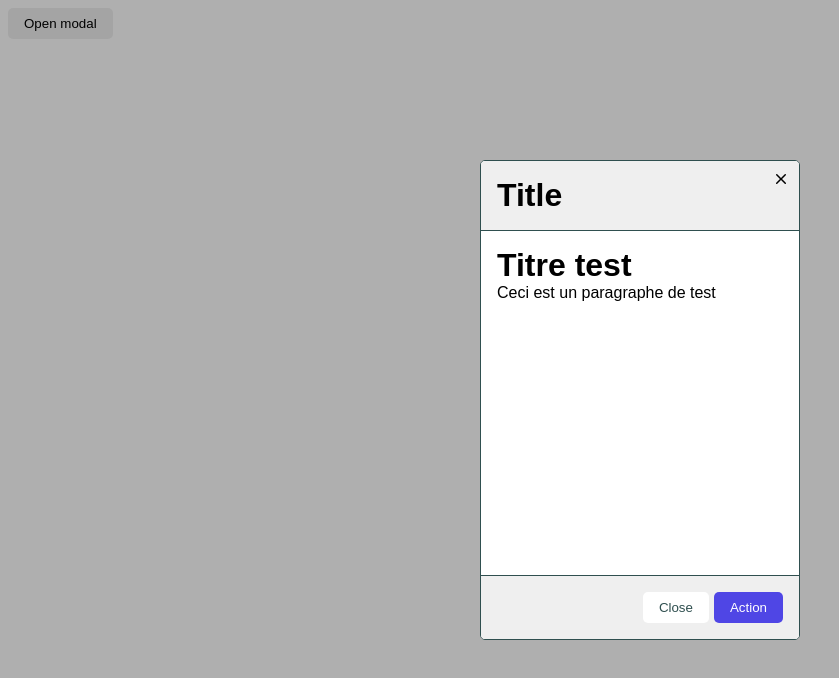
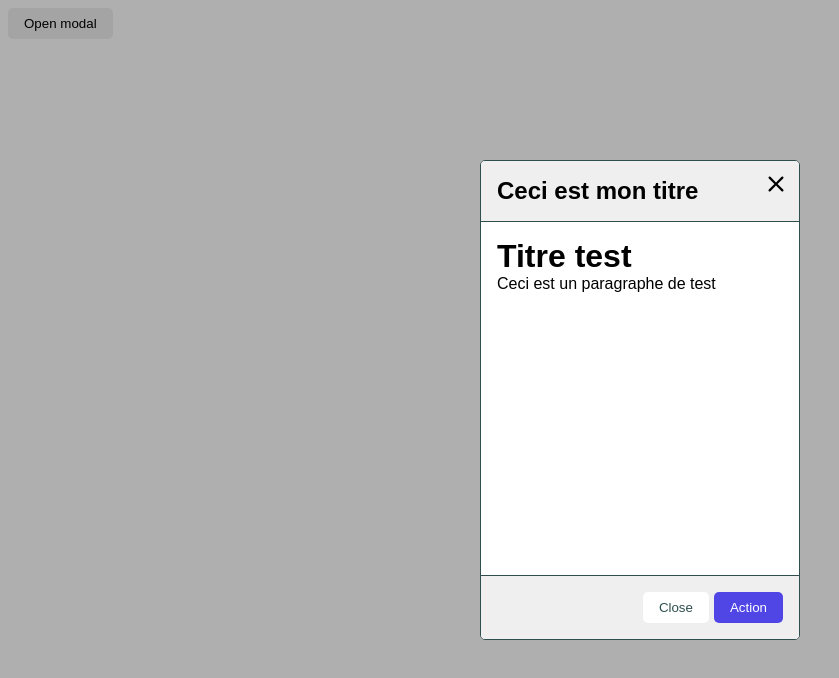
Before and after one commit to floriansimunek/react-modal, a React (Vite) app: page / in a window 1280 px wide. Both pictures are taken after a click on the button "Open modal". Shown: the top 678 px of the page, without its empty margins (0-839 px from the left). Built offline with nearby package versions, Linux system fonts and the light colour scheme.

Commit message:
✨ Feature#21 add title prop (#26)
* 🏷️ Add types

* ✨ Add Title prop

* 📝 Add README documentation

* ✅ Add tests

* 📝 Fix README

```diff
--- a/src/App.tsx
+++ b/src/App.tsx
@@ -4,7 +4,7 @@ import '@components/index.css';
 const App = () => {
   return (
     <div className="App">
-      <Modal>
+      <Modal title="Ceci est mon titre">
         <h1>Titre test</h1>
         <p>Ceci est un paragraphe de test</p>
       </Modal>
--- a/src/components/Dialog/index.scss
+++ b/src/components/Dialog/index.scss
@@ -34,7 +34,7 @@
       border-bottom: 1px solid var(--rm-darkgray);
 
       &-title {
-        font-size: 2rem;
+        font-size: 1.5rem;
         padding: 1rem;
         font-weight: bold;
       }
--- a/src/components/Dialog/index.tsx
+++ b/src/components/Dialog/index.tsx
@@ -3,7 +3,7 @@ import DialogButton from '@components/DialogButton';
 import { DialogProps } from '@types';
 import './index.scss';
 
-const Dialog: React.FC<DialogProps> = ({ children, onClick }) => {
+const Dialog: React.FC<DialogProps> = ({ children, onClick, title }) => {
   return (
     <div
       className="modal__container"
@@ -12,7 +12,7 @@ const Dialog: React.FC<DialogProps> = ({ children, onClick }) => {
     >
       <div className="modal__dialog" data-testid="modal__dialog">
         <div className="modal__dialog--header">
-          <p className="modal__dialog--header-title">Title</p>
+          <p className="modal__dialog--header-title">{title}</p>
           <CloseIcon onClick={onClick} />
         </div>
         <div className="modal__dialog--body">{children}</div>
--- a/src/components/Modal/index.scss
+++ b/src/components/Modal/index.scss
@@ -14,8 +14,8 @@
     align-items: center;
 
     .modal--icon {
-      width: 20px;
-      height: 20px;
+      width: 30px;
+      height: 30px;
     }
   }
 }
--- a/src/components/Modal/index.tsx
+++ b/src/components/Modal/index.tsx
@@ -4,12 +4,14 @@ import { ModalProps } from '@types';
 import { useState } from 'react';
 import './index.scss';
 
-const Modal: React.FC<ModalProps> = ({ children }) => {
+const Modal: React.FC<ModalProps> = ({ children, title }) => {
   const [isOpen, setIsOpen] = useState<boolean>(false);
 
   return (
     <div className="modal" data-testid="modal" data-rm-is-open={isOpen}>
-      <Dialog onClick={() => setIsOpen(false)}>{children}</Dialog>
+      <Dialog onClick={() => setIsOpen(false)} title={title}>
+        {children}
+      </Dialog>
       <Button onClick={() => setIsOpen(!isOpen)} />
     </div>
   );
--- a/src/types/index.d.ts
+++ b/src/types/index.d.ts
@@ -12,10 +12,12 @@ export type DialogButtonProps = {
 export type DialogProps = {
   children?: React.ReactNode;
   onClick?: () => void;
+  title?: string;
 };
 
 export type ModalProps = {
   children?: React.ReactNode;
+  title?: string;
 };
 
 export type CloseIconProps = {
```
Also changed, not shown: 2 other files (tests, documents, lock files or other folders).
